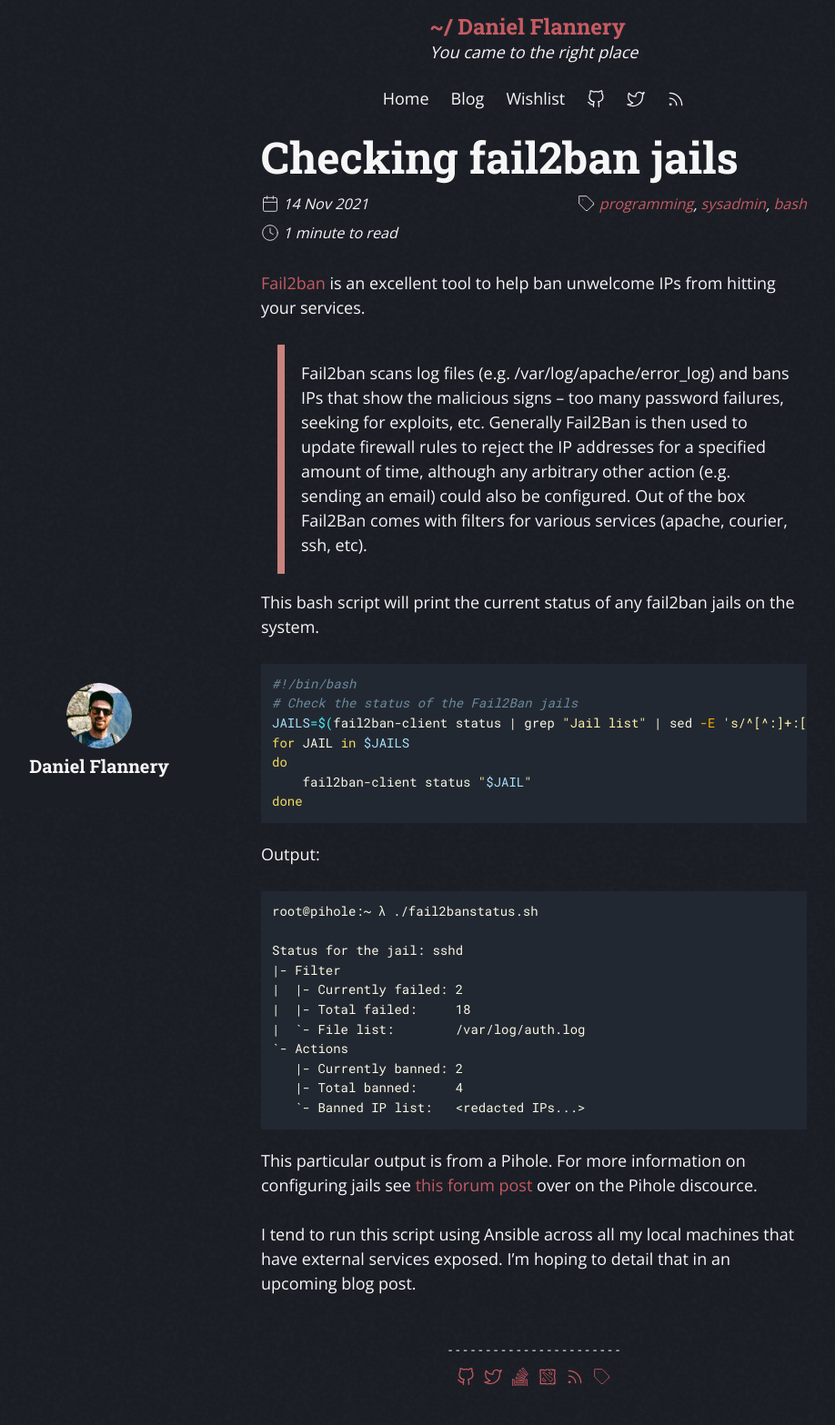
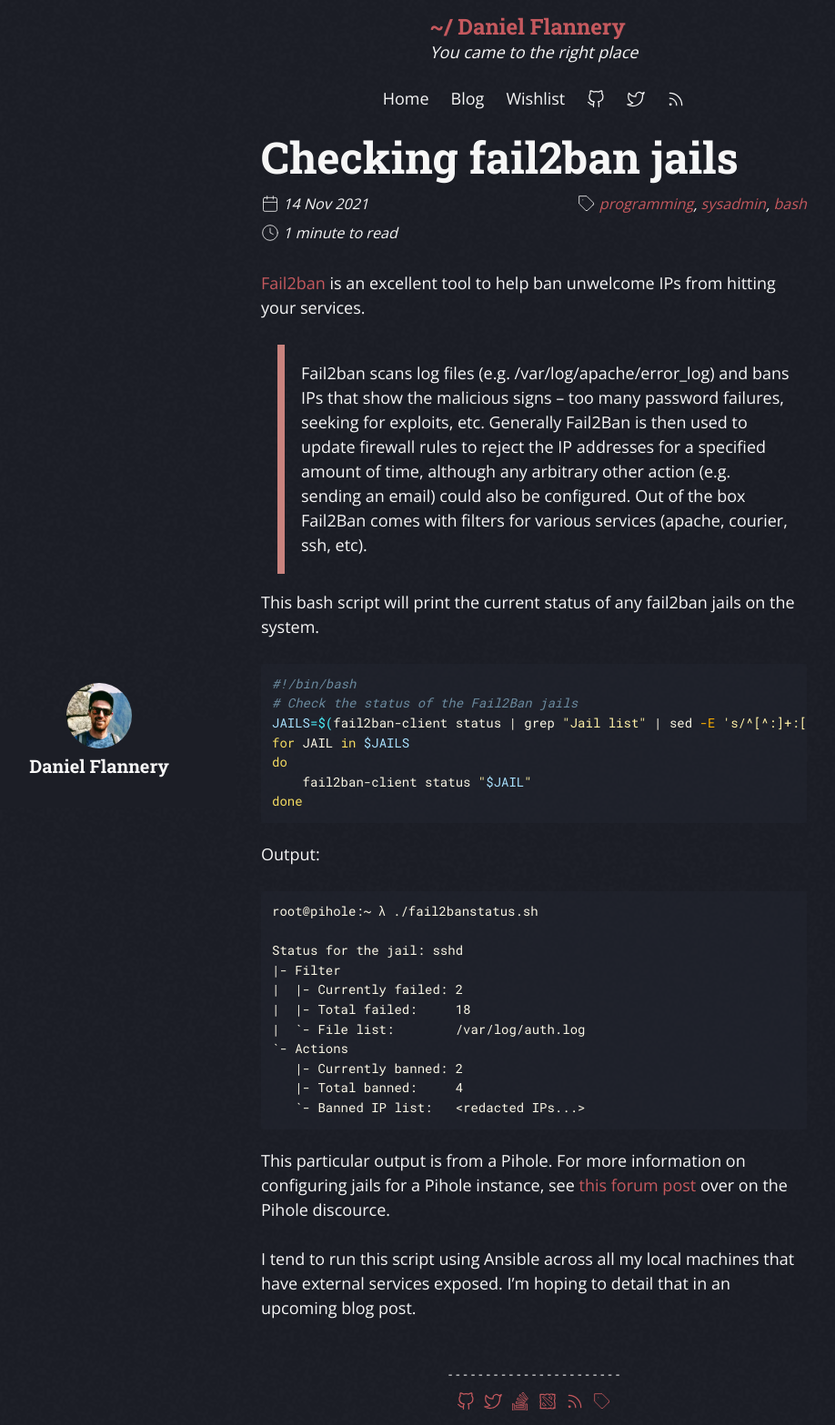
Before and after one commit to ragebflame/ragebflame.github.io, a Jekyll site: the page built from _posts/2021-11-14-checking-fail2ban-jails.md, in a window 1280 px wide. Shown: the whole page at 91% size, without its empty margins (53-971 px from the left). Built offline with Jekyll 4.4.1, drawn with Linux system fonts in a browser that asks for light colours; before the commit the page ends 1540 px from its top, so only the background shows below that.

Commit message:
Adjusted styles

````diff
--- a/_posts/2021-11-14-checking-fail2ban-jails.md
+++ b/_posts/2021-11-14-checking-fail2ban-jails.md
@@ -42,6 +42,6 @@
    `- Banned IP list:   <redacted IPs...>
 ```
 
-This particular output is from a Pihole. For more information on configuring jails see [this forum post](https://discourse.pi-hole.net/t/securing-pihole/1155/7) over on the Pihole discource.
+This particular output is from a Pihole. For more information on configuring jails for a Pihole instance, see [this forum post](https://discourse.pi-hole.net/t/securing-pihole/1155/7) over on the Pihole discource.
 
 I tend to run this script using Ansible across all my local machines that have external services exposed. I'm hoping to detail that in an upcoming blog post.
--- a/assets/css/main.css
+++ b/assets/css/main.css
@@ -13,8 +13,10 @@
 :root {
   --black: #1c1e26;
   --white: #f6f6f6;
-  --code: #222831;
-  --accent: #c55b61;
+  --code: #212730;
+  --code-alpha: hsla(218, 20%, 16%, 0.3);
+  --accent: #c5595e;
+  --accent-alpha: hsl(357, 48%, 56%, 0.7);
   --light-accent: #c9837e;
   --noise-size: 64;
 }
@@ -194,6 +196,12 @@
   margin-top: 0.5em;
 }
 
+/*
+ol li::marker {
+  content: "🔹 ";
+}
+*/
+
 #topBar {
   display: flex;
   flex-direction: column;
@@ -296,7 +304,7 @@
 
 del {
   text-decoration: line-through;
-  background-color: var(--accent);
+  background-color: var(--accent-alpha);
   color: var(--white);
   padding: 0 4px;
 }
--- a/assets/css/syntax.css
+++ b/assets/css/syntax.css
@@ -5,7 +5,7 @@
   margin: 0;
 }
 .highlight {
-  background-color: var(--code);
+  background-color: var(--code-alpha);
   color: #faf6e4;
 }
 .highlight .gl {
````
Also changed, not shown: wishlist/index.md (+21 -21 lines).
